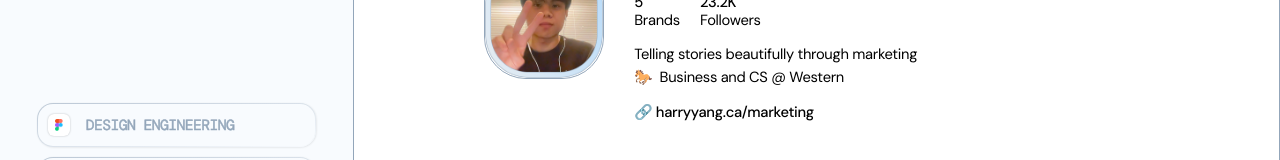
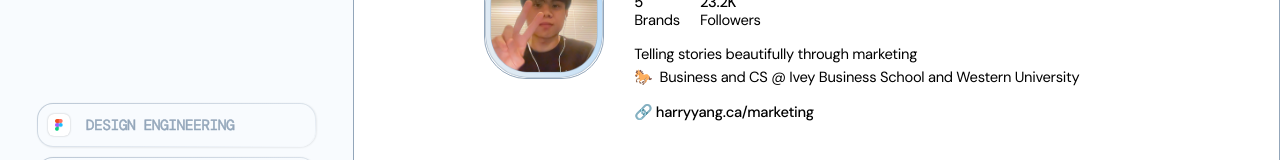
Before and after one commit to harryyangzy/portfoliov2, a React (Vite) app: page /marketing in a window 1280 px wide. Shown: the part 238-398 px from the top of the page. Built offline with nearby package versions, Linux system fonts and the light colour scheme; a web font is replaced by a local one.

Commit message:
Update marketing profile copy with Ivey and Western details.

```diff
--- a/src/MarketingCommunicationsPage.tsx
+++ b/src/MarketingCommunicationsPage.tsx
@@ -46,7 +46,7 @@ export default function MarketingCommunicationsPage() {
                     ⋯
                   </span>
                 </div>
-                <p className="mc-profile__role">Previous Marketing Intern (x2)</p>
+                <p className="mc-profile__role">Previous Marketing Intern x2</p>
               </div>
               <div className="mc-profile__stats">
                 <span className="mc-profile__stat-block">
@@ -62,7 +62,9 @@ export default function MarketingCommunicationsPage() {
             <div className="mc-profile__tail">
               <div className="mc-profile__about">
                 <p className="mc-profile__tagline">Telling stories beautifully through marketing</p>
-                <p className="mc-profile__school">🐎&nbsp; Business and CS @ Western</p>
+                <p className="mc-profile__school">
+                  🐎&nbsp; Business and CS @ Ivey Business School and Western University
+                </p>
               </div>
               <p className="mc-profile__link">🔗 harryyang.ca/marketing</p>
             </div>
```
